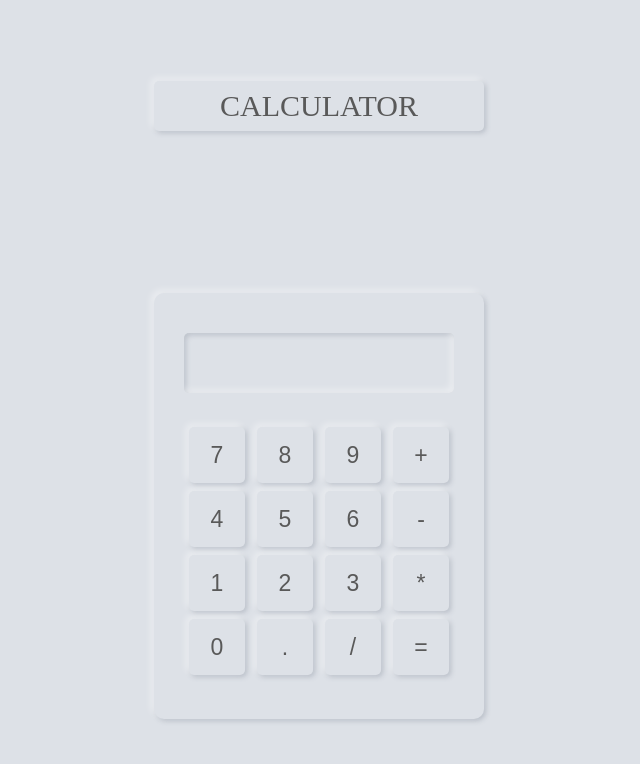
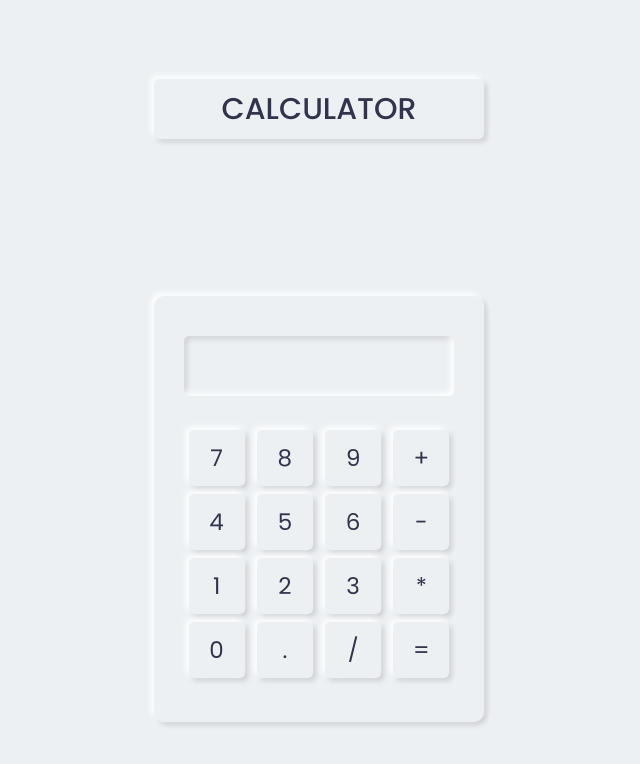
Before and after one commit to amitdev244245/calculator, a plain HTML site: page index.html in a window 1280 px wide. Shown: the whole page, without its empty margins (321-961 px from the left). Drawn offline with Linux system fonts and the light colour scheme.

Commit message:
change color theme

```diff
--- a/style.css
+++ b/style.css
@@ -1,10 +1,12 @@
-@import url('https://fonts.googleapis.com/css2?family=Poppins&display=swap');
+/* @import url('https://fonts.googleapis.com/css2?family=Poppins&display=swap'); */
+@import url('https://fonts.googleapis.com/css2?family=Poppins:wght@200;300;400;500;600;700&display=swap');
 
 * {
     margin: 0;
     padding: 0;
     user-select: none;
     box-sizing: border-box;
+    font-family: 'Poppins', sans-serif;
 }
 
 html,
@@ -17,40 +19,40 @@ body {
     text-transform: uppercase;
     font-size: 30px;
     font-weight: 500;
-    color: #595959;
-    height: 50px;
+    color: #31344b;
+    height: 60px;
     width: 330px;
     padding-top: 8px;
     border: none;
     outline: none;
-    background: #dde1e7;
+    background: #ecf0f3;
     border-radius: 5px;
-    box-shadow: -3px -3px 7px #ffffff73,
-        2px 2px 5px rgba(94, 104, 121, 0.288);
+    box-shadow: -3px -3px 7px #ffffff,
+        3px 3px 5px #ceced1;
 }
 
 body {
     display: grid;
     place-items: center;
-    background: #dde1e7;
+    background: #ecf0f3;
 }
 
 .calculator {
     width: 330px;
-    background: #dde1e7;
+    background: #ecf0f3;
     padding: 40px 30px;
     border-radius: 10px;
-    box-shadow: -3px -3px 7px #ffffff73,
-        2px 2px 5px rgba(94, 104, 121, 0.288);
+    box-shadow: -3px -3px 7px #ffffff,
+        3px 3px 5px #ceced1;
 }
 
 form .result {
     height: 60px;
     width: 100%;
-    background: #dde1e7;
+    background: #ecf0f3;
     border-radius: 5px;
-    box-shadow: inset -3px -3px 7px #ffffff73,
-        inset 2px 2px 5px rgba(94, 104, 121, 0.288);
+    box-shadow: inset -3px -3px 7px #ffffff,
+        inset 3px 3px 5px #ceced1;
 }
 
 .result input {
@@ -62,9 +64,9 @@ form .result {
     font-size: 30px;
     text-align: right;
     font-weight: 500;
-    color: #595959;
+    color: #31344b;
     pointer-events: none;
-    font-family: 'Poppins', 'sans-serif';
+    font-family: 'Poppins', sans-serif;
 }
 
 form .buttons {
@@ -79,11 +81,11 @@ form .buttons {
     margin: 4px;
     border: none;
     outline: none;
-    background: #dde1e7;
+    background: #ecf0f3;
     border-radius: 5px;
-    color: #595959;
-    box-shadow: -3px -3px 7px #ffffff73,
-        2px 2px 5px rgba(94, 104, 121, 0.288);
+    color: #31344b;
+    box-shadow: -3px -3px 7px #ffffff,
+        3px 3px 5px #ceced1;
 }
 
 .buttons input[type="button"]:focus {
```
